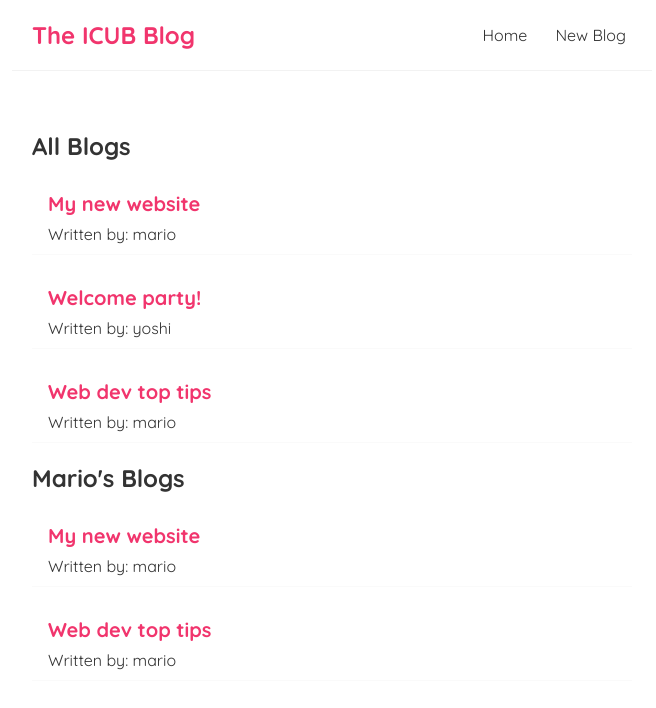
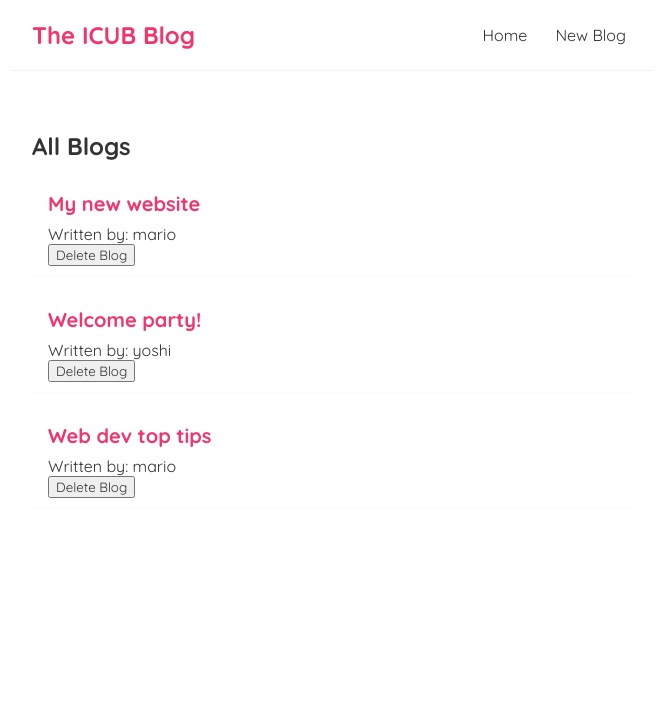
Before and after one commit to kaecodes/blog-react, a React (Create React App) app: page / in a window 1280 px wide. Shown: the top 708 px of the page, without its empty margins (308-964 px from the left). Built offline with nearby package versions, Linux system fonts and the light colour scheme.

Commit message:
Add functions into components as props

```diff
--- a/src/BlogList.js
+++ b/src/BlogList.js
@@ -1,4 +1,4 @@
-const BlogList = ({ blogs, title }) => {
+const BlogList = ({ blogs, title, handleDelete}) => {
   // const blogs = props.blogs;
   // const title = props.title;
 
@@ -9,6 +9,7 @@
         <div className="blog-preview" key={blog.id}>
           <h2>{ blog.title }</h2>
           <p>Written by: { blog.author }</p>
+          <button onClick={() => handleDelete(blog.id)}>Delete Blog</button>
         </div>
       ))}
     </div>
--- a/src/Home.js
+++ b/src/Home.js
@@ -9,10 +9,15 @@
     { title: 'Web dev top tips', body: 'lorem ipsum...', author: 'mario', id: 3 }
   ]);
 
+  const handleDelete = (id) => {
+    const newBlogs = blogs.filter(blog => blog.id !== id);
+    setBlogs(newBlogs);
+  }
+
   return (
     <div className="home">
-      <BlogList blogs={blogs} title="All Blogs"/>
-      <BlogList blogs={blogs.filter((blog) => blog.author === 'mario')} title="Mario's Blogs"/>
+      <BlogList blogs={blogs} title="All Blogs" handleDelete={handleDelete}/>
+      {/* <BlogList blogs={blogs.filter((blog) => blog.author === 'mario')} title="Mario's Blogs"/> */}
     </div>
   );
 }
```
